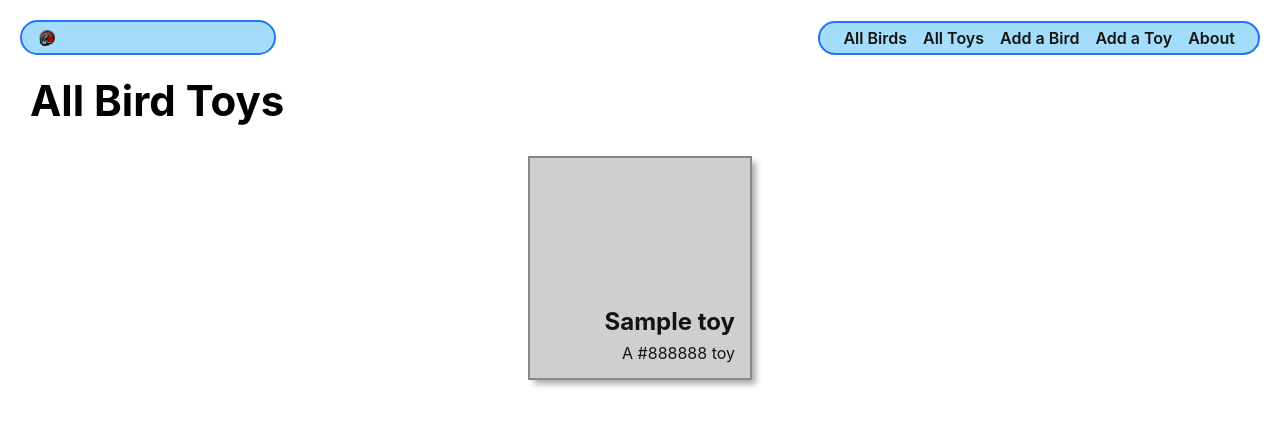
After one commit to Cyber214/bird-collector, a Django app: page /toys/ in a window 1280 px wide. The commit adds this page. Shown: the top 426 px of the page. Run offline with Django 4.2, Linux system fonts and the light colour scheme; tables that the repository leaves empty hold one stand-in row (values such as "Sample post").

Commit message:
add toy display with form and update bird detail

```diff
--- /dev/null
+++ b/main_app/static/css/toys/toy-index.css
@@ -0,0 +1,64 @@
+.card-container {
+  padding: 0 40px;
+  display: flex;
+  justify-content: center;
+  flex-wrap: wrap;
+}
+
+.card {
+  width: 224px;
+  height: 224px;
+  margin: 10px;
+  border: solid 2px;
+  box-shadow: var(--card-box-shadow);
+  position: relative;
+}
+
+.card-bg{
+  opacity: .4;
+  position: absolute;
+  display: inline-flex;
+  top: 0;
+  left: 0;
+  width: 100%;
+  height: 100%;
+}
+
+.card-content {
+  padding: 15px;
+  height: 100%;
+  width: 100%;
+  display: flex;
+  align-items: flex-end;
+  justify-content: flex-end;
+  flex-direction: column;
+}
+
+.card > a {
+  position: absolute;
+  top: 0;
+  left: 0;
+  width: 100%;
+  height: 100%;
+  display: inline-block;
+  text-decoration: none;
+  color: var(--text-color);
+}
+
+.card h2 {
+  margin: 7px 0;
+  font-size: var(--font-xl);
+}
+
+.card p {
+  margin: 0;
+  font-size: var(--font-reg);
+}
+
+.page-header > img {
+  margin-left: 10px;
+}
+
+.page-header > img:first-of-type {
+  margin-left: 15px;
+}
--- /dev/null
+++ b/main_app/templates/main_app/toy_list.html
@@ -0,0 +1,33 @@
+{% extends 'base.html' %}
+{% load static %}
+
+{% block head %}
+<link
+  rel="stylesheet"
+  type="text/css"
+  href="{% static 'css/toys/toy-index.css' %}"
+/>
+{% endblock %}
+
+{% block content %}
+
+<section class="page-header">
+  <h1>All Bird Toys</h1>
+  {% comment %} images {% endcomment %}
+</section>
+
+<section class="card-container">
+  {% for toy in toy_list %}
+  <div class="card" style="border-color: {{ toy.color }}">
+    <div class="card-bg" style="background-color: {{ toy.color }}"></div>
+    <a href="{% url 'toy-detail' toy.id %}">
+      <div class="card-content">
+        <h2>{{ toy.name }}</h2>
+        <p>A {{ toy.color }} toy</p>
+      </div>
+    </a>
+  </div>
+  {% endfor %}
+</section>
+
+{% endblock %}
```
Also changed, not shown: main_app/static/css/form.css (added, +39 -0 lines), main_app/static/css/mcdp.css (added, +46 -0 lines), main_app/static/css/toys/toy-detail.css (added, +52 -0 lines), main_app/static/js/bird-detail.js (added, +12 -0 lines), main_app/templates/birds/detail.html (+54 -0 lines), main_app/templates/main_app/toy_confirm_delete.html (added, +23 -0 lines), main_app/templates/main_app/toy_detail.html (added, +24 -0 lines), main_app/templates/main_app/toy_form.html (added, +25 -0 lines), main_app/migrations/0001_initial.py.
